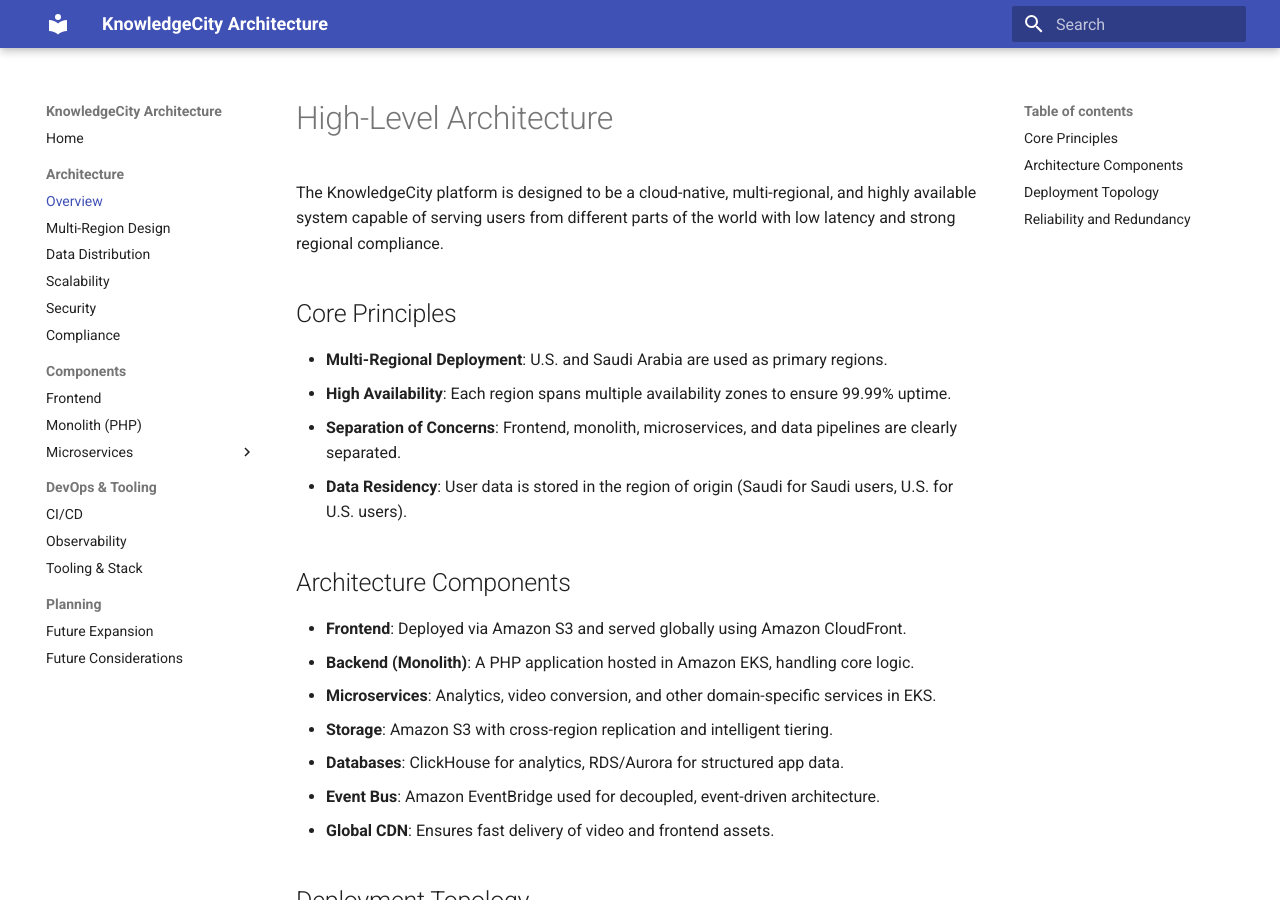
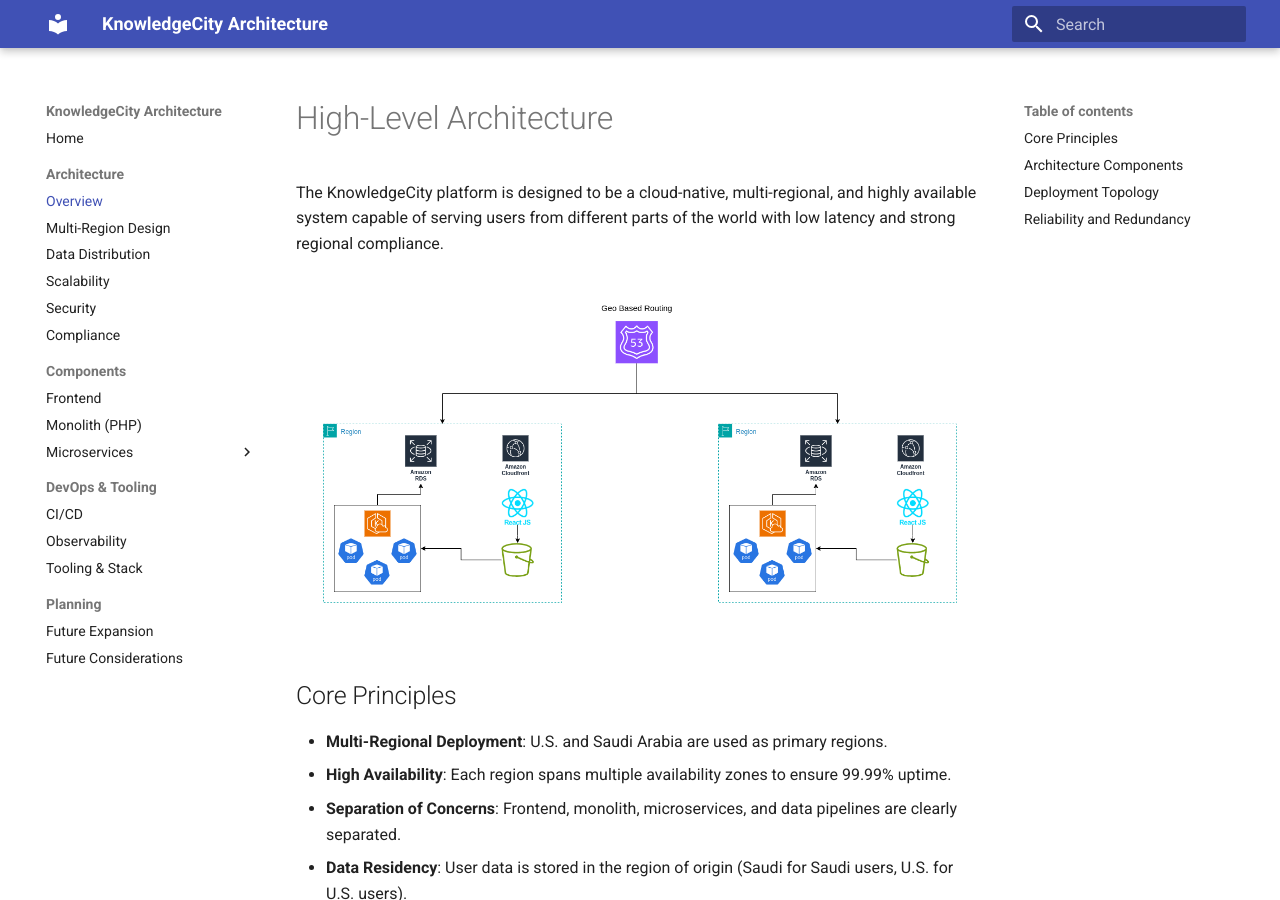
Before and after one commit to AhmedNabilSharawy/educational-platform, an MkDocs documentation site: the page built from docs/architecture.md, in a window 1280 px wide and 900 px high. Built offline with MkDocs 1.6.1 and Material for MkDocs 9.7.7, drawn with Linux system fonts in a browser that asks for light colours.

Commit message:
add diagram

```diff
--- a/docs/architecture.md
+++ b/docs/architecture.md
@@ -1,6 +1,9 @@
 # High-Level Architecture
 
 The KnowledgeCity platform is designed to be a cloud-native, multi-regional, and highly available system capable of serving users from different parts of the world with low latency and strong regional compliance.
+
+![High-Level Architecture](high-level.png)
+
 
 ## Core Principles
 
```
